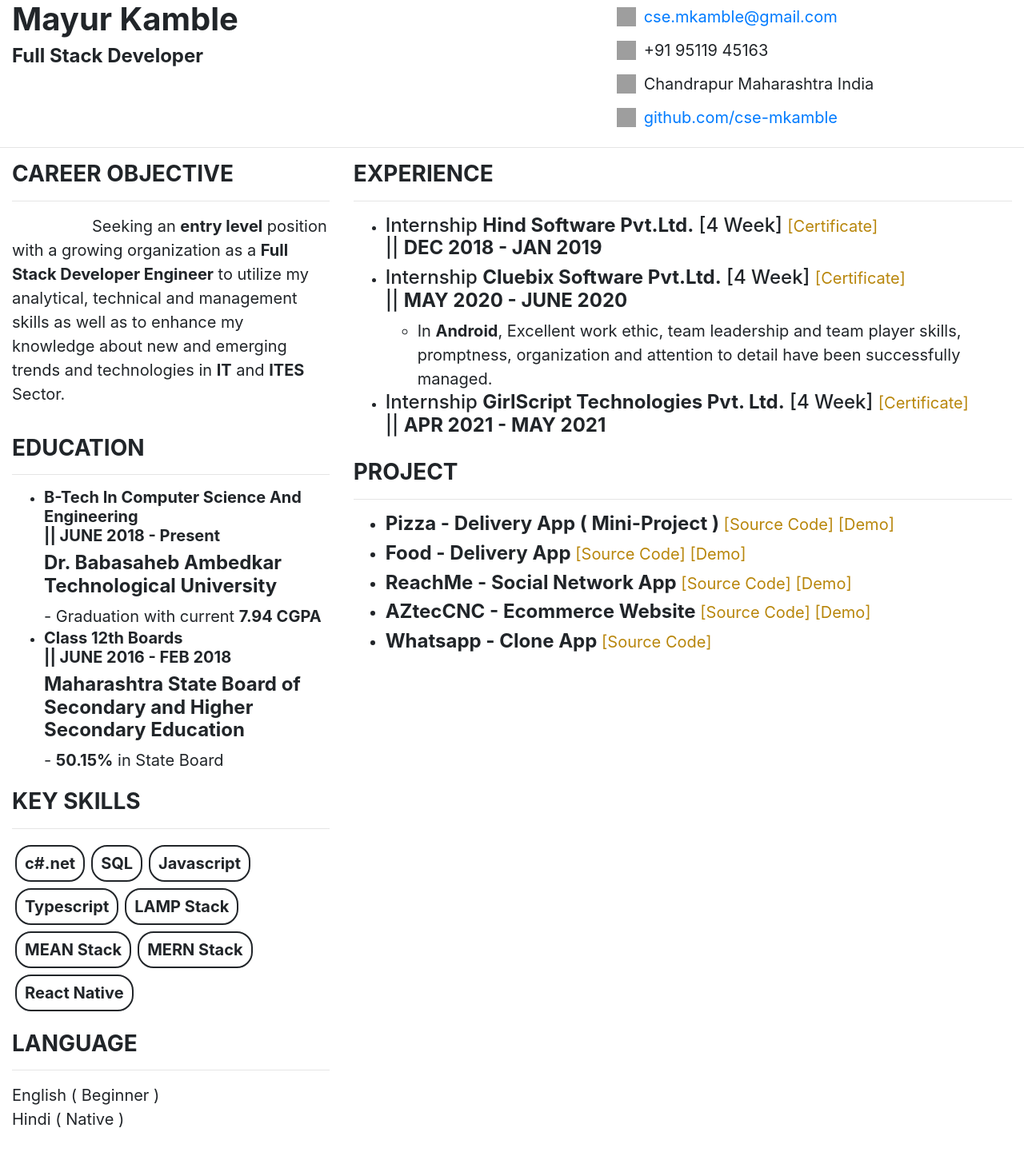
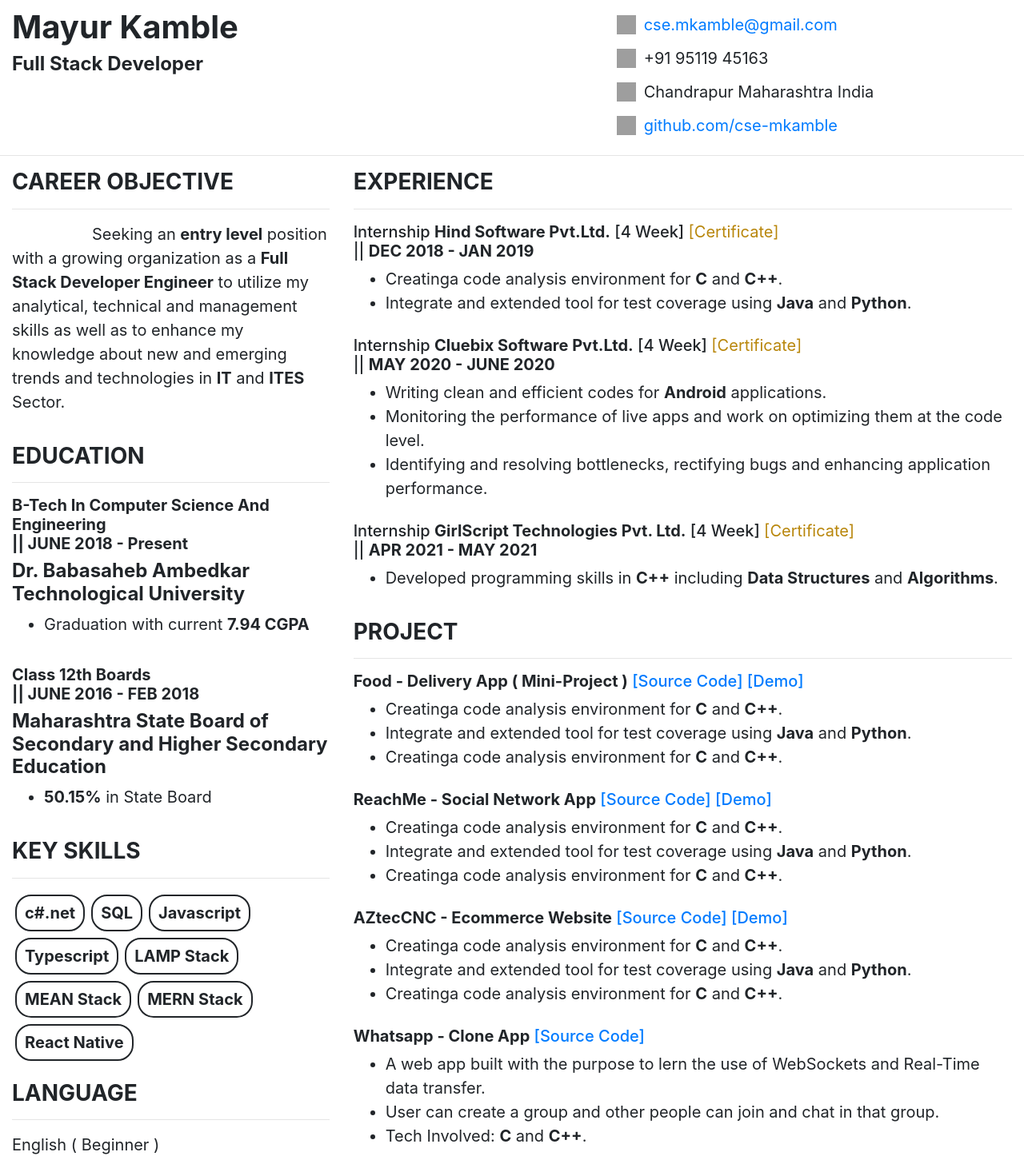
Before and after one commit to cse-mkamble/myresume, a React (Create React App) app: page / in a window 1280 px wide. Shown: the top 1451 px of the page at 80% size. Built offline with nearby package versions, Linux system fonts and the light colour scheme; grey boxes are pictures that could not be loaded.

Commit message:
experince comp.

```diff
--- a/public/style.css
+++ b/public/style.css
@@ -10,6 +10,10 @@ body {
 code {
   font-family: source-code-pro, Menlo, Monaco, Consolas, 'Courier New',
     monospace;
+}
+
+.person a:hover{
+  text-decoration: none;
 }
 
 .d-b {
--- a/src/App.js
+++ b/src/App.js
@@ -5,31 +5,37 @@ class App extends Component {
   render() {
     return (
       <div>
-        <div>
+        <div style={{ paddingTop: '10px' }} >
           <div className="row" style={{ margin: 0 }}>
             <div className="col-md-7">
               <h1 className="d-b">Mayur Kamble</h1>
               <h4 className="d-b">Full Stack Developer</h4>
             </div>
             <div className="col-md-5">
-              <div>
+              <div className="person">
                 <table style={{ fontSize: '20px' }}>
                   <tbody>
                     <tr>
+
                       <td><img style={{ width: '24px', height: '24px', margin: '8px' }} src="https://res.cloudinary.com/mayurkamble/image/upload/v1631013116/image/gmjk9ke5lmtpyllaeah0.png" /></td>
                       <td><a href="https://mail.google.com/mail/?view=cm&fs=1&tf=1&to=cse.mkamble@gmail.com" target="_blank" >cse.mkamble@gmail.com</a></td>
+
                     </tr>
                     <tr>
+
                       <td><img style={{ width: '24px', height: '24px', margin: '8px' }} src="https://res.cloudinary.com/mayurkamble/image/upload/v1631013113/image/cat6qvix6jbvzcf58ueb.png" /></td>
                       <td>+91 95119 45163</td>
+
                     </tr>
                     <tr>
                       <td><img style={{ width: '24px', height: '24px', margin: '8px' }} src="https://res.cloudinary.com/mayurkamble/image/upload/v1631013116/image/pbgp8inqj3wnl9ilhxq3.png" /></td>
                       <td>Chandrapur Maharashtra India</td>
                     </tr>
                     <tr>
+
                       <td><img style={{ width: '24px', height: '24px', margin: '8px' }} src="https://res.cloudinary.com/mayurkamble/image/upload/v1631013117/image/anehdvniwprmfndqcmus.png" /></td>
                       <td><a href="https://github.com/cse-mkamble" target="_blank">github.com/cse-mkamble</a></td>
+
                     </tr>
                   </tbody>
                 </table>
@@ -65,28 +71,39 @@ class App extends Component {
                     <hr />
                   </div>
                   <div>
-                    <ul>
-                      <li>
+
+                    <div>
+                      <div className="m-b-2">
+                        <div>
                           <div className="row" style={{ margin: 0, fontSize: '20px' }}>
                             <div>
-                            <h5 className="d-b">B-Tech In Computer Science And Engineering <br />|| JUNE 2018 - Present</h5>
+                              <h5 className="d-b">B-Tech In Computer Science And Engineering<br />|| JUNE 2018 - Present</h5>
+                              <div>
                                 <h4 className="d-b">Dr. Babasaheb Ambedkar Technological University</h4>
-                            <div>- Graduation with current <strong> 7.94 CGPA</strong></div>
+                                <ul><li>Graduation with current <strong> 7.94 CGPA</strong></li></ul>
                               </div>
                             </div>
-                      </li>
+                          </div>
+                        </div>
+                      </div>
+                    </div>
 
-                      <li>
+                    <div>
+                      <div className="m-b-2">
+                        <div>
                           <div className="row" style={{ margin: 0, fontSize: '20px' }}>
                             <div>
                               <h5 className="d-b">Class 12th Boards <br />|| JUNE 2016 - FEB 2018</h5>
+                              <div>
                                 <h4 className="d-b">Maharashtra State Board of Secondary and Higher Secondary Education</h4>
-                            <div>- <strong>50.15%</strong> in State Board</div>
+                                <ul><li><strong>50.15%</strong> in State Board</li></ul>
                               </div>
                             </div>
-                      </li>
+                          </div>
+                        </div>
+                      </div>
+                    </div>
 
-                    </ul>
                   </div>
                 </div>
 
@@ -131,56 +148,59 @@ class App extends Component {
               <div>
                 <div>
 
-
-
-
-
                   <div className="m-b-2">
                     <div>
                       <h3 className="d-b">EXPERIENCE</h3>
                       <hr />
                     </div>
                     <div>
-                      <ul>
 
-                        <li>
+                      <div>
+                        <div className="m-b-1">
+                          <div>
                             <div className="row" style={{ margin: 0, fontSize: '20px' }}>
                               <div>
-                              <div>
-                                <div>
-                                  <h4>Internship <strong>Hind Software Pvt.Ltd.</strong> [4 Week] <a className="intern-certi" href="" target="_blank">[Certificate]</a> <br />|| <strong>DEC 2018 - JAN 2019</strong></h4>
+                                <h5>Internship <strong>Hind Software Pvt.Ltd.</strong> [4 Week] <a className="intern-certi" href="" target="_blank">[Certificate]</a> <br />|| <strong>DEC 2018 - JAN 2019</strong></h5>
+                              </div>
+                              <ul>
+                                <li>Creatinga code analysis environment for <strong>C</strong> and <strong>C++</strong>.</li>
+                                <li>Integrate and extended tool for test coverage using <strong>Java</strong> and <strong>Python</strong>.</li>
+                              </ul>
                             </div>
                           </div>
                         </div>
                       </div>
-                        </li>
 
-                        <li>
+                      <div>
+                        <div className="m-b-1">
+                          <div>
                             <div className="row" style={{ margin: 0, fontSize: '20px' }}>
                               <div>
-                              <div>
-                                <div>
-                                  <h4>Internship <strong>Cluebix Software Pvt.Ltd.</strong> [4 Week] <a className="intern-certi" href="https://drive.google.com/file/d/13B2K4Hu41-lTizfYU2KEfYUwW1bz8hmG/view" target="_blank">[Certificate]</a> <br />|| <strong>MAY 2020 - JUNE 2020</strong></h4>
+                                <h5>Internship <strong>Cluebix Software Pvt.Ltd.</strong> [4 Week] <a className="intern-certi" href="https://drive.google.com/file/d/13B2K4Hu41-lTizfYU2KEfYUwW1bz8hmG/view" target="_blank">[Certificate]</a> <br />|| <strong>MAY 2020 - JUNE 2020</strong></h5>
                               </div>
-                                <ul><li>In <strong>Android</strong>, Excellent work ethic, team leadership and team player skills, promptness, organization and attention to detail have been successfully managed.</li></ul>
-                              </div>
-                            </div>
-                          </div>
-                        </li>
-
-                        <li>
-                          <div className="row" style={{ margin: 0, fontSize: '20px' }}>
-                            <div>
-                              <div>
-                                <div>
-                                  <h4>Internship <strong>GirlScript Technologies Pvt. Ltd.</strong> [4 Week] <a className="intern-certi" href="https://drive.google.com/file/d/1ccb4a8v5AXhMlKBhMnYLaZ-jNwRLmFpG/view" target="_blank">[Certificate]</a> <br />|| <strong>APR 2021 - MAY 2021</strong></h4>
+                              <ul>
+                                <li>Writing clean and efficient codes for <strong>Android</strong> applications.</li>
+                                <li>Monitoring the performance of live apps and work on optimizing them at the code level.</li>
+                                <li>Identifying and resolving bottlenecks, rectifying bugs and enhancing application performance.</li>
+                              </ul>
                             </div>
                           </div>
                         </div>
                       </div>
-                        </li>
 
-                      </ul>
+                      <div>
+                        <div className="m-b-1">
+                          <div>
+                            <div className="row" style={{ margin: 0, fontSize: '20px' }}>
+                              <div>
+                                <h5>Internship <strong>GirlScript Technologies Pvt. Ltd.</strong> [4 Week] <a className="intern-certi" href="https://drive.google.com/file/d/1ccb4a8v5AXhMlKBhMnYLaZ-jNwRLmFpG/view" target="_blank">[Certificate]</a> <br />|| <strong>APR 2021 - MAY 2021</strong></h5>
+                              </div>
+                              <ul><li>Developed programming skills in <strong>C++</strong> including <strong>Data Structures</strong> and <strong>Algorithms</strong>.</li></ul>
+                            </div>
+                          </div>
+                        </div>
+                      </div>
+
                     </div>
                   </div>
 
@@ -189,26 +209,68 @@ class App extends Component {
                       <h3 className="d-b">PROJECT</h3>
                       <hr />
                     </div>
+                    <div>
+
+                      <div className="m-b-1">
+                        <div>
                           <div className="row" style={{ margin: 0, fontSize: '20px' }}>
                             <div>
+                              <h5><strong>Food - Delivery App ( Mini-Project )</strong> <a href="https://github.com/cse-mkamble/food_delivery_app" target="_blank" >[Source Code]</a> <a href="" target="_blank">[Demo]</a></h5>
+                            </div>
                             <ul>
-                          <li>
-                            <h4 className="proj-b">Pizza - Delivery App ( Mini-Project ) <a href="https://github.com/cse-mkamble/pizza_delivery_app" target="_blank" >[Source Code]</a> <a href="" target="_blank">[Demo]</a></h4>
-                          </li>
-                          <li>
-                            <h4 className="proj-b">Food - Delivery App <a href="https://github.com/cse-mkamble/food_delivery_app" target="_blank" >[Source Code]</a> <a href="" target="_blank">[Demo]</a></h4>
-                          </li>
-                          <li>
-                            <h4 className="proj-b">ReachMe - Social Network App <a href="https://github.com/cse-mkamble/reachme-final" target="_blank" >[Source Code]</a> <a href="https://reachmelite.herokuapp.com/" target="_blank">[Demo]</a></h4>
-                          </li>
-                          <li>
-                            <h4 className="proj-b">AZtecCNC - Ecommerce Website <a href="https://github.com/cse-mkamble/Ecommerce_Website_Server" target="_blank" >[Source Code]</a> <a href="https://gallant-brown-34d5f0.netlify.app/" target="_blank">[Demo]</a></h4>
-                          </li>
-                          <li>
-                            <h4 className="proj-b">Whatsapp - Clone App <a href="https://github.com/cse-mkamble/whatsapp-clone-with-socket" target="_blank" >[Source Code]</a></h4>
-                          </li>
+                              <li>Creatinga code analysis environment for <strong>C</strong> and <strong>C++</strong>.</li>
+                              <li>Integrate and extended tool for test coverage using <strong>Java</strong> and <strong>Python</strong>.</li>
+                              <li>Creatinga code analysis environment for <strong>C</strong> and <strong>C++</strong>.</li>
                             </ul>
                           </div>
+                        </div>
+                      </div>
+
+                      <div className="m-b-1">
+                        <div>
+                          <div className="row" style={{ margin: 0, fontSize: '20px' }}>
+                            <div>
+                              <h5><strong>ReachMe - Social Network App</strong> <a href="https://github.com/cse-mkamble/reachme-final" target="_blank" >[Source Code]</a> <a href="https://reachmelite.herokuapp.com/" target="_blank">[Demo]</a></h5>
+                            </div>
+                            <ul>
+                              <li>Creatinga code analysis environment for <strong>C</strong> and <strong>C++</strong>.</li>
+                              <li>Integrate and extended tool for test coverage using <strong>Java</strong> and <strong>Python</strong>.</li>
+                              <li>Creatinga code analysis environment for <strong>C</strong> and <strong>C++</strong>.</li>
+                            </ul>
+                          </div>
+                        </div>
+                      </div>
+
+                      <div className="m-b-1">
+                        <div>
+                          <div className="row" style={{ margin: 0, fontSize: '20px' }}>
+                            <div>
+                              <h5><strong>AZtecCNC - Ecommerce Website</strong> <a href="https://github.com/cse-mkamble/Ecommerce_Website_Server" target="_blank" >[Source Code]</a> <a href="https://gallant-brown-34d5f0.netlify.app/" target="_blank">[Demo]</a></h5>
+                            </div>
+                            <ul>
+                              <li>Creatinga code analysis environment for <strong>C</strong> and <strong>C++</strong>.</li>
+                              <li>Integrate and extended tool for test coverage using <strong>Java</strong> and <strong>Python</strong>.</li>
+                              <li>Creatinga code analysis environment for <strong>C</strong> and <strong>C++</strong>.</li>
+                            </ul>
+                          </div>
+                        </div>
+                      </div>
+
+                      <div className="m-b-1">
+                        <div>
+                          <div className="row" style={{ margin: 0, fontSize: '20px' }}>
+                            <div>
+                              <h5><strong>Whatsapp - Clone App</strong> <a href="https://github.com/cse-mkamble/whatsclone-with-socket.git" target="_blank" >[Source Code]</a></h5>
+                            </div>
+                            <ul>
+                              <li>A web app built with the purpose to lern the use of WebSockets and Real-Time data transfer.</li>
+                              <li>User can create a group and other people can join and chat in that group.</li>
+                              <li>Tech Involved: <strong>C</strong> and <strong>C++</strong>.</li>
+                            </ul>
+                          </div>
+                        </div>
+                      </div>
+
                     </div>
                   </div>
 
```
Lines whose indentation alone changed are shown as unchanged.
